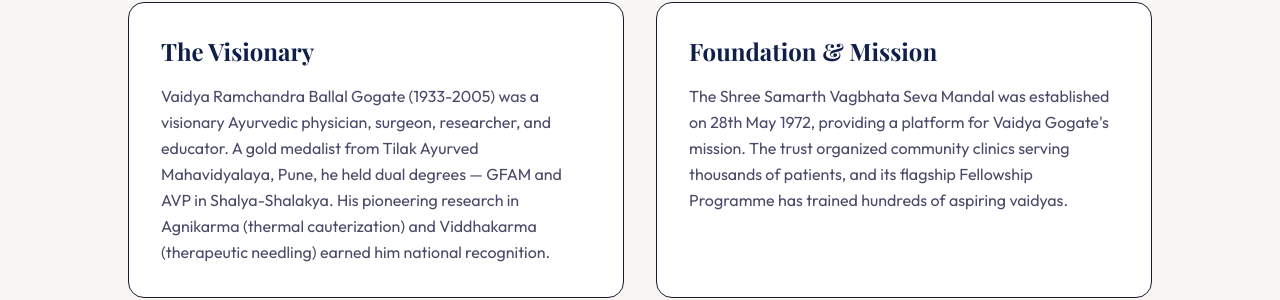
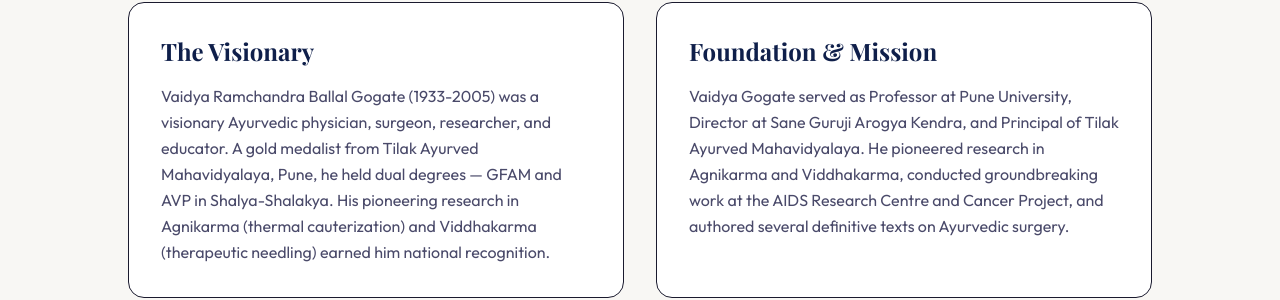
Before and after one commit to vdgogatememorialfoundation/vgmf-portal, a Next.js app: page /about in a window 1280 px wide. Shown: the part 333-633 px from the top of the page. Built offline with nearby package versions, Linux system fonts and the light colour scheme; no server answers; a web font is replaced by a local one.

Commit message:
Remove Samarth Vagbhata reference, update copy

```diff
--- a/src/app/about/page.tsx
+++ b/src/app/about/page.tsx
@@ -16,7 +16,7 @@
         <div className="card-hover bg-white rounded-2xl border p-8">
           <h2 className="font-heading text-2xl font-bold text-navy mb-4">Foundation & Mission</h2>
           <p className="text-ink-soft leading-relaxed">
-            The Shree Samarth Vagbhata Seva Mandal was established on 28th May 1972, providing a platform for Vaidya Gogate's mission. The trust organized community clinics serving thousands of patients, and its flagship Fellowship Programme has trained hundreds of aspiring vaidyas.
+            Vaidya Gogate served as Professor at Pune University, Director at Sane Guruji Arogya Kendra, and Principal of Tilak Ayurved Mahavidyalaya. He pioneered research in Agnikarma and Viddhakarma, conducted groundbreaking work at the AIDS Research Centre and Cancer Project, and authored several definitive texts on Ayurvedic surgery.
           </p>
         </div>
       </div>
--- a/src/app/page.tsx
+++ b/src/app/page.tsx
@@ -132,7 +132,7 @@
           <div className="grid md:grid-cols-2 gap-8">
             <div className="bg-gradient-to-br from-gold/10 to-cream rounded-2xl p-8">
               <h3 className="font-heading text-2xl font-bold text-navy mb-3">About the Foundation</h3>
-              <p className="text-ink-soft mb-6">Advancing Ayurvedic Research & Viddhakarma Studies since 1972. The Shree Samarth Vagbhata Seva Mandal continues Vaidya Gogate's mission.</p>
+              <p className="text-ink-soft mb-6">Advancing Ayurvedic Research & Viddhakarma Studies since 1972. Carrying forward Vaidya R.B. Gogate's legacy through education, research, and community service.</p>
               <Link href="/about" className="inline-flex items-center gap-2 px-5 py-2.5 border-2 border-navy text-navy font-semibold rounded-xl hover:bg-navy hover:text-white transition-all">About Us <ArrowRight size={16} /></Link>
             </div>
             <div className="space-y-4">
```
